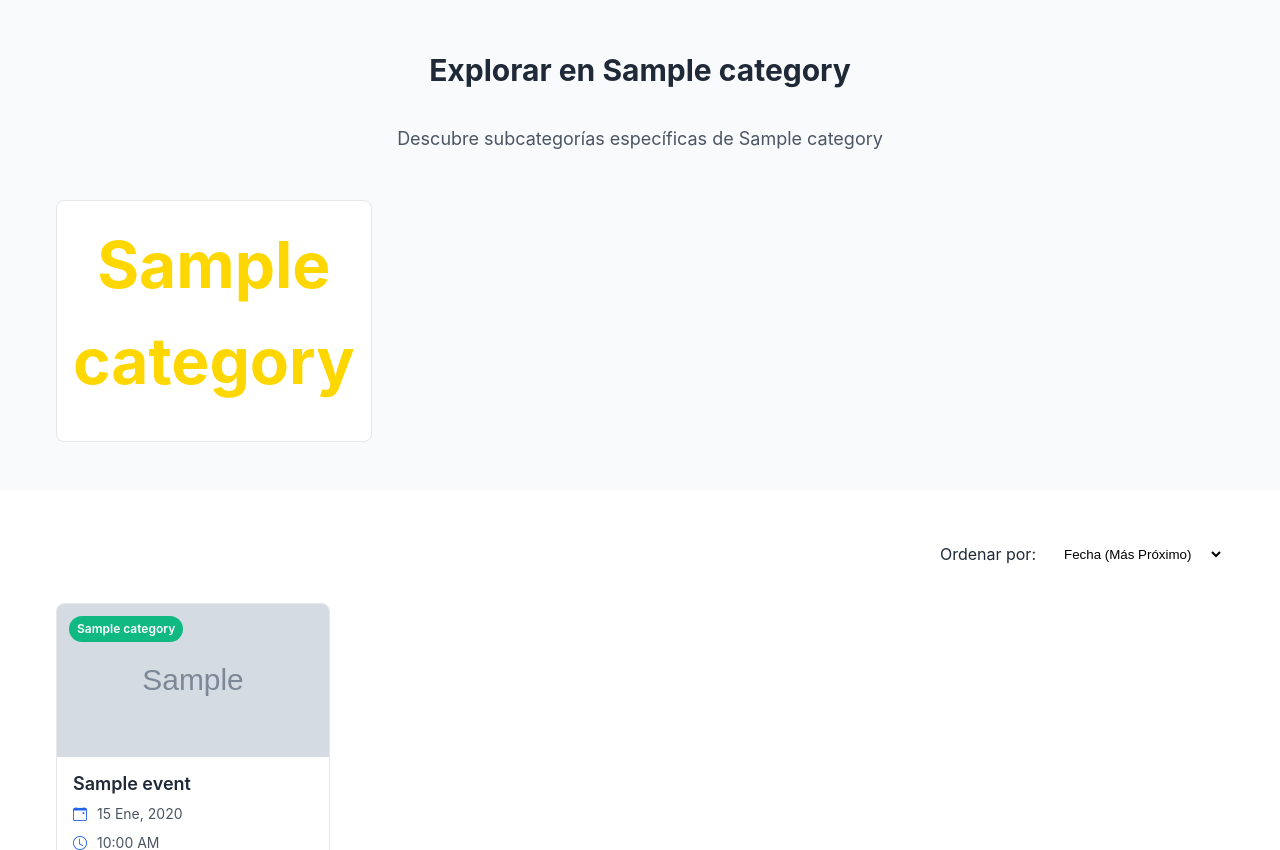
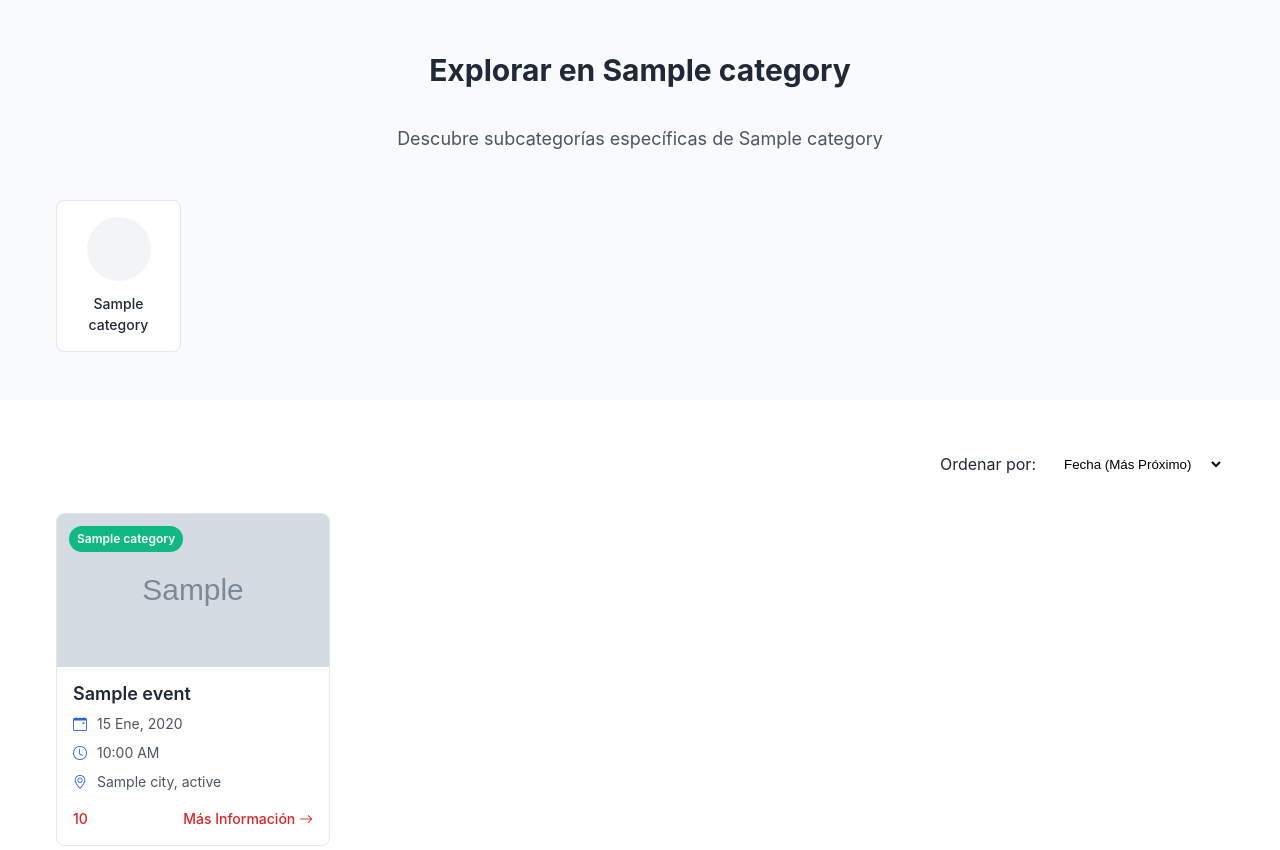
Before and after one commit to KircleR2/gamebuzz, a Django app: template events/templates/events/category_events.html in a window 1280 px wide. Shown: the part 453-1303 px from the top of the page. Run offline with Django 5.2, Linux system fonts and the light colour scheme; tables that the repository leaves empty hold one stand-in row (values such as "Sample post"); the template is opened without the code that fills it: values that come from a table or form of the project are taken from there, most other values are stand-ins (such as "Sample title", 1, 10 or a date in 2020); grey boxes marked "Sample" are stand-in pictures; data that the repository does not hold is empty.

Commit message:
subcategory css issue fix v1

```diff
--- a/events/templates/events/category_events.html
+++ b/events/templates/events/category_events.html
@@ -233,7 +233,8 @@
         color: #FFD700;
     }
 
-    .category-title {
+    /* Page header title - make selector specific to avoid affecting category cards */
+    .category-header h1.category-title {
         font-size: 4rem;
         font-weight: 700;
         margin-bottom: 1rem;
@@ -245,12 +246,6 @@
         margin-bottom: 1.5rem;
         opacity: 0.9;
         max-width: 600px;
-    }
-
-    .category-icon {
-        font-size: 3rem;
-        margin-top: 1rem;
-        display: none;
     }
 
     .subcategories-section {
```
